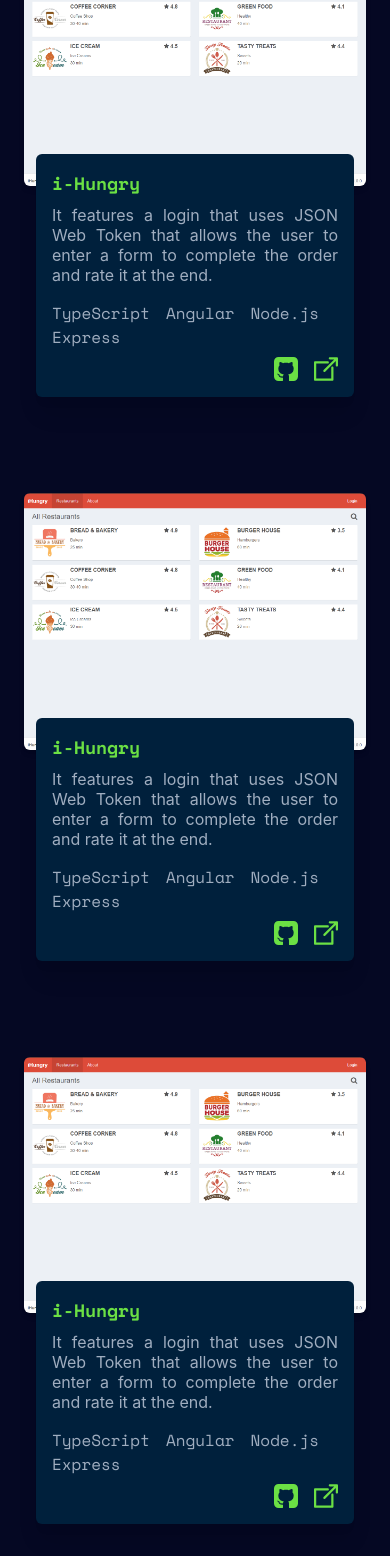
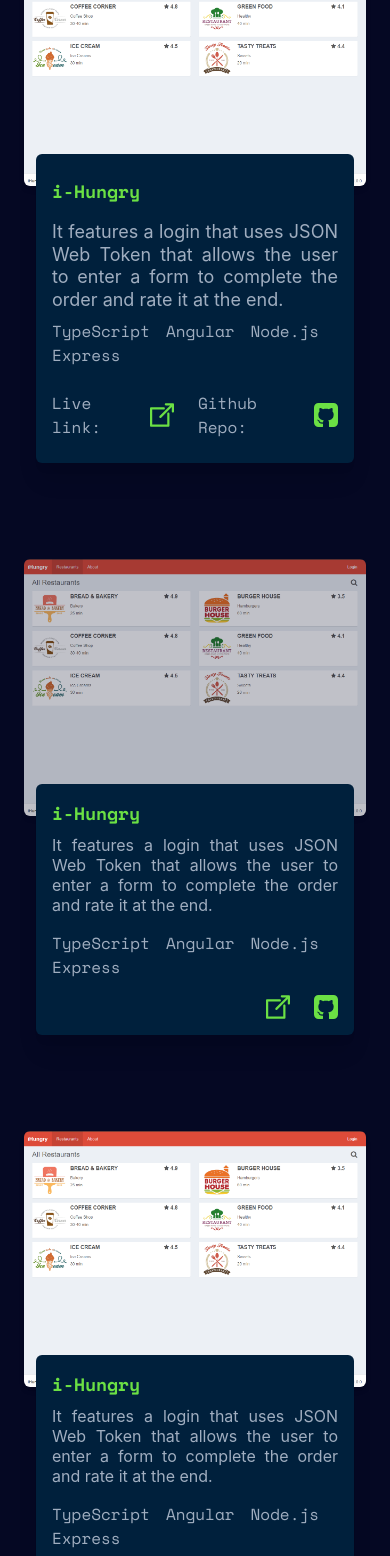
Before and after one commit to caotavio/portfolio-2.0, a React (Create React App) app: page / in a window 390 px wide. Shown: the part 3765-5321 px from the top of the page. Built offline with nearby package versions, Linux system fonts and the light colour scheme.

Commit message:
featured projects design

```diff
--- a/src/components/ExternalLinkButton.js
+++ b/src/components/ExternalLinkButton.js
@@ -3,8 +3,8 @@ import React from 'react';
 function ExternalLinkButton() {
   return(
     <button>
-      <a className="text-lightsaberlight hover:text-lightsaberdark" href="#">
-        <svg className="h-6 fill-current" xmlns="http://www.w3.org/2000/svg" viewBox="0 0 194.818 194.818">
+      <a className="text-lightsaberlight hover:text-matrix2" href="#">
+        <svg className="h-6 mr-6 fill-current" xmlns="http://www.w3.org/2000/svg" viewBox="0 0 194.818 194.818">
           <path d="M185.818,2.161h-57.04c-4.971,0-9,4.029-9,9s4.029,9,9,9h35.312l-86.3,86.3c-3.515,3.515-3.515,9.213,0,12.728   c1.758,1.757,4.061,2.636,6.364,2.636s4.606-0.879,6.364-2.636l86.3-86.3v35.313c0,4.971,4.029,9,9,9s9-4.029,9-9v-57.04   C194.818,6.19,190.789,2.161,185.818,2.161z" data-original="#000000" class="active-path"/>
           <path d="M149,77.201c-4.971,0-9,4.029-9,9v88.456H18v-122h93.778c4.971,0,9-4.029,9-9s-4.029-9-9-9H9c-4.971,0-9,4.029-9,9v140   c0,4.971,4.029,9,9,9h140c4.971,0,9-4.029,9-9V86.201C158,81.23,153.971,77.201,149,77.201z" data-original="#000000" class="active-path"/>
         </svg>
--- a/src/components/FeaturedProjects.js
+++ b/src/components/FeaturedProjects.js
@@ -12,7 +12,45 @@ function FeaturedProjects() {
       <div className="justify-center mt-10">
 
         <div className="py-12 sm:flex sm:items-center sm:justify-center">
-          <div className="relative pb-3/4 sm:pb-1/2 lg:pb-1/3 sm:w-full">
+          <div className="relative pb-3/4 sm:pb-1/2 lg:pb-2/5 sm:w-full">
+            <img src={Background} className="absolute w-full h-full object-cover rounded-md shadow-md" alt="i-Hungry"/>
+          </div>
+          <div className="relative px-3 -mt-8 sm:mt-0 sm:p-0 sm:-ml-20 sm:w-2/3 sm:items-center">
+            <div className="py-6 px-4 bg-tardis3 text-gray-500 rounded-md shadow-xl">
+              <h3 className="font-semibold text-lg font-mono text-lightsaberlight">i-Hungry</h3>
+              <div className="mt-4">
+                <p className="text-lg leading-tight text-justify">
+                  It features a login that uses JSON Web Token that allows the user to enter a form to complete the order and rate it at the end.
+                </p>
+              </div>
+              <div className="mt-2">
+                <ul className="flex font-mono flex-wrap">
+                  <li className="text-base mr-4">
+                    TypeScript
+                  </li>
+                  <li className="text-base mr-4">
+                    Angular
+                  </li>
+                  <li className="text-base mr-4">
+                    Node.js
+                  </li>
+                  <li className="text-base mr-4">
+                    Express
+                  </li>
+                </ul>
+              </div>
+              <div className="font-mono flex justify-end mt-6">
+                <p className="mr-2">Live link:</p>
+                <ExternalLinkButton />
+                <p className="mr-2">Github Repo:</p>
+                <GithubButton />
+              </div>
+            </div>
+          </div>
+        </div>
+
+        <div className="py-12 sm:flex sm:items-center sm:justify-center">
+          <div className="opacity-75 hover:opacity-100 relative pb-3/4 sm:pb-1/2 lg:pb-1/3 sm:w-full">
             <img src={Background} className="absolute w-full h-full object-cover rounded-md shadow-md" alt="i-Hungry"/>
           </div>
           <div className="relative px-3 -mt-8 sm:mt-0 sm:p-0 sm:-ml-20 sm:w-full sm:items-center">
@@ -39,9 +77,9 @@ function FeaturedProjects() {
                   </li>
                 </ul>
               </div>
-              <div className="flex justify-end mt-2">
+              <div className="flex justify-end mt-4">
+                <ExternalLinkButton />
                 <GithubButton />
-                <ExternalLinkButton />
               </div>
             </div>
           </div>
@@ -76,44 +114,8 @@ function FeaturedProjects() {
                 </ul>
               </div>
               <div className="flex justify-end mt-2">
+                <ExternalLinkButton />
                 <GithubButton />
-                <ExternalLinkButton />
-              </div>
-            </div>
-          </div>
-        </div>
-
-        <div className="py-12 sm:flex sm:items-center sm:justify-center">
-          <div className="relative pb-3/4 sm:pb-1/2 lg:pb-1/3 sm:w-full">
-            <img src={Background} className="absolute w-full h-full object-cover rounded-md shadow-md" alt="i-Hungry"/>
-          </div>
-          <div className="relative px-3 -mt-8 sm:mt-0 sm:p-0 sm:-ml-20 sm:w-full sm:items-center">
-            <div className="p-4 bg-tardis3 text-gray-500 rounded-md shadow-xl">
-              <h3 className="font-semibold text-lg font-mono text-lightsaberlight">i-Hungry</h3>
-              <div className="mt-2">
-                <p className="text-base leading-tight text-justify">
-                  It features a login that uses JSON Web Token that allows the user to enter a form to complete the order and rate it at the end.
-                </p>
-              </div>
-              <div className="mt-4">
-                <ul className="flex font-mono flex-wrap">
-                  <li className="text-base mr-4">
-                    TypeScript
-                  </li>
-                  <li className="text-base mr-4">
-                    Angular
-                  </li>
-                  <li className="text-base mr-4">
-                    Node.js
-                  </li>
-                  <li className="text-base mr-4">
-                    Express
-                  </li>
-                </ul>
-              </div>
-              <div className="flex justify-end mt-2">
-                <GithubButton />
-                <ExternalLinkButton />
               </div>
             </div>
           </div>
--- a/src/components/GithubButton.js
+++ b/src/components/GithubButton.js
@@ -3,8 +3,8 @@ import React from 'react';
 function GithubButton() {
   return(
     <button>
-      <a className="text-lightsaberlight hover:text-lightsaberdark" href="#">
-        <svg className="h-6 mr-4 fill-current" xmlns="http://www.w3.org/2000/svg" viewBox="0 0 438.536 438.536">
+      <a className="text-lightsaberlight hover:text-matrix2" href="#">
+        <svg className="h-6 fill-current" xmlns="http://www.w3.org/2000/svg" viewBox="0 0 438.536 438.536">
           <path d="M158.173,352.599c-3.049,0.568-4.381,1.999-3.999,4.281c0.38,2.283,2.093,3.046,5.138,2.283    c3.049-0.76,4.38-2.095,3.997-3.997C162.931,353.074,161.218,352.216,158.173,352.599z" data-original="#000000" class="active-path"/>
           <path d="M141.898,354.885c-3.046,0-4.568,1.041-4.568,3.139c0,2.474,1.619,3.518,4.853,3.138c3.046,0,4.57-1.047,4.57-3.138    C146.753,355.553,145.134,354.502,141.898,354.885z" data-original="#000000" class="active-path"/>
           <path d="M119.629,354.022c-0.76,2.095,0.478,3.519,3.711,4.284c2.855,1.137,4.664,0.568,5.424-1.714    c0.572-2.091-0.666-3.61-3.711-4.568C122.197,351.265,120.39,351.922,119.629,354.022z" data-original="#000000" class="active-path"/>
--- a/src/components/navbar.js
+++ b/src/components/navbar.js
@@ -48,40 +48,46 @@ function Navbar() {
                 offset={0}
                 duration={700}
                 className="cursor-pointer flex justify-center items-center text-white font-semibold py-2 px-4 hover:text-lightsaberlight"><span className="pr-1 text-lightsaberlight">I.</span> About</Link>
-          <Link activeClass="active"
+          <Link onClick={ () => setMobileMenu(false) }
+                activeClass="active"
                 to="skills"
                 spy={true}
                 smooth={true}
                 offset={0}
                 duration={700}
                 className="cursor-pointer flex justify-center items-center text-white font-semibold py-2 px-4 mt-1 hover:text-lightsaberlight sm:mt-0 sm:ml-2"><span className="pr-1 text-lightsaberlight">II.</span> Experience</Link>
-          <Link activeClass="active"
+          <Link onClick={ () => setMobileMenu(false) }
+                activeClass="active"
                 to="featuredProjects"
                 spy={true}
                 smooth={true}
                 offset={0}
                 duration={700}
                 className="cursor-pointer flex justify-center items-center text-white font-semibold py-2 px-4 mt-1 hover:text-lightsaberlight sm:mt-0 sm:ml-2"><span className="pr-1 text-lightsaberlight">III.</span> Featured Work</Link>
-          <Link activeClass="active"
+          <Link onClick={ () => setMobileMenu(false) }
+                activeClass="active"
                 to="projects"
                 spy={true}
                 smooth={true}
                 offset={0}
                 duration={700}
                 className="cursor-pointer flex justify-center items-center text-white font-semibold py-2 px-4 mt-1 hover:text-lightsaberlight sm:mt-0 sm:ml-2"><span className="pr-1 text-lightsaberlight">IV.</span> Projects</Link>
-          <Link activeClass="active"
+          <Link onClick={ () => setMobileMenu(false) }
+                activeClass="active"
                 to="contact"
                 spy={true}
                 smooth={true}
                 offset={0}
                 duration={700}
                 className="cursor-pointer flex justify-center items-center text-white font-semibold py-2 px-4 mt-1 hover:text-lightsaberlight sm:mt-0 sm:ml-2"><span className="pr-1 text-lightsaberlight">V.</span> Contact</Link>
-            <button className="flex justify-center items-center font-bold tracking-wide uppercase text-lightsaberlight hover:text-main hover:bg-lightsaberlight border-2 border-lightsaberlight rounded-sm p-2 sm:my-auto sm:mx-4">
-              <div className="flex items-center pr-2">
-                <svg className="h-4 fill-current" xmlns="http://www.w3.org/2000/svg" viewBox="0 0 20 20"><path d="M13 8V2H7v6H2l8 8 8-8h-5zM0 18h20v2H0v-2z"/></svg>
-              </div>
-              <a href="#">Resume</a>
+          <a className="mt-3 flex justify-center items-center sm:my-auto sm:mx-4 sm:mt-0" href="#">
+            <button className="flex justify-center items-center font-bold tracking-wide uppercase text-lightsaberlight hover:text-main hover:bg-lightsaberlight border-2 border-lightsaberlight rounded-sm p-2">
+                <div className="flex items-center pr-2">
+                  <svg className="h-4 fill-current" xmlns="http://www.w3.org/2000/svg" viewBox="0 0 20 20"><path d="M13 8V2H7v6H2l8 8 8-8h-5zM0 18h20v2H0v-2z"/></svg>
+                </div>
+                <p>Resume</p>
             </button>
+          </a>
         </div>
       </animated.div>
     </header>
```
